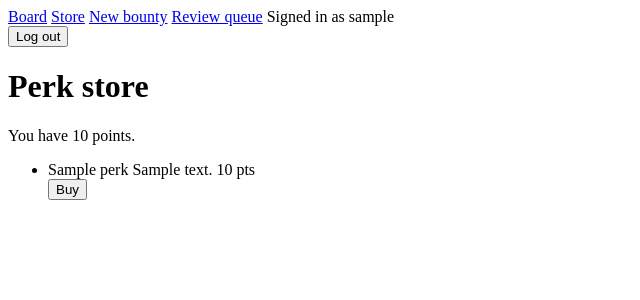
After one commit to globusyna/chores-project, a Django app: page /store/ in a window 1280 px wide. The commit adds this page. Shown: the top 300 px of the page, without its empty margins (0-640 px from the left). Run offline with Django 5.2, Linux system fonts and the light colour scheme; a user stored in the database is signed in; tables that the repository leaves empty hold one stand-in row (values such as "Sample post").

Commit message:
Task 18: perk store browsing & purchase action (HTMX)
- @login_required store at /store/ lists active perks + points_balance
  via _perk_row.html
- POST /store/<pk>/buy/ (require_POST): select_for_update on Profile,
  balance check, create LOCKED Purchase (no ledger write); insufficient
  -> fragment + "Not enough points" message, no create
- inactive/missing perk -> 404, GET -> 405, anon -> login redirect
- LOCKED does not reduce shown balance (open decision)
- "Store" link in base.html; tests/test_store.py

Co-Authored-By: Claude Sonnet 5 <noreply@anthropic.com>
Claude-Session: https://claude.ai/code/session_015NDNRZEpm6sDewmnqbmMSu

```diff
--- /dev/null
+++ b/dashboard/templates/dashboard/_perk_row.html
@@ -0,0 +1,21 @@
+{% comment %}
+One perk in the store (tasks.md #18), re-rendered as an HTMX fragment by
+the buy action. Stable DOM id for the swap.
+{% endcomment %}
+<li id="perk-{{ perk.pk }}" class="perk-row">
+    <span class="perk-title">{{ perk.title }}</span>
+    <span class="perk-description">{{ perk.description }}</span>
+    <span class="perk-cost">{{ perk.point_cost }} pts</span>
+
+    <form class="perk-action"
+          hx-post="{% url 'dashboard:buy_perk' perk.pk %}"
+          hx-target="#perk-{{ perk.pk }}"
+          hx-swap="outerHTML">
+        {% csrf_token %}
+        <button type="submit">Buy</button>
+    </form>
+
+    {% if message %}
+        <span class="perk-message">{{ message }}</span>
+    {% endif %}
+</li>
--- /dev/null
+++ b/dashboard/templates/dashboard/store.html
@@ -0,0 +1,18 @@
+{% extends "base.html" %}
+
+{% block title %}Perk store{% endblock %}
+
+{% block content %}
+    <h1>Perk store</h1>
+    <p id="store-balance">You have {{ balance }} points.</p>
+
+    {% if perks %}
+        <ul id="perk-list">
+            {% for perk in perks %}
+                {% include "dashboard/_perk_row.html" %}
+            {% endfor %}
+        </ul>
+    {% else %}
+        <p id="store-empty">No perks available right now.</p>
+    {% endif %}
+{% endblock %}
--- a/dashboard/urls.py
+++ b/dashboard/urls.py
@@ -13,4 +13,6 @@ urlpatterns = [
     path("review/", views.review_queue, name="review_queue"),
     path("review/<int:pk>/approve/", views.approve_bounty, name="approve_bounty"),
     path("review/<int:pk>/reject/", views.reject_bounty, name="reject_bounty"),
+    path("store/", views.store, name="store"),
+    path("store/<int:pk>/buy/", views.buy_perk, name="buy_perk"),
 ]
--- a/dashboard/views.py
+++ b/dashboard/views.py
@@ -4,11 +4,13 @@ from django.db.models import Case, IntegerField, When
 from django.shortcuts import get_object_or_404, redirect, render
 from django.views.decorators.http import require_POST
 
+from accounts.models import Profile
 from accounts.permissions import child_required, parent_required
 from chores.exceptions import InvalidTransition
 from chores.models import Bounty
 from ledger.models import PointTransaction
 from ledger.services import record_transaction
+from store.models import Perk, Purchase
 
 from .forms import BountyCreateForm
 
@@ -184,3 +186,61 @@ def create_bounty(request):
     else:
         form = BountyCreateForm()
     return render(request, "dashboard/bounty_form.html", {"form": form})
+
+
+@login_required
+def store(request):
+    """Browse active perks alongside the viewer's point balance (#18)."""
+    return render(
+        request,
+        "dashboard/store.html",
+        {
+            "perks": Perk.objects.filter(active=True),
+            "balance": request.user.profile.points_balance,
+        },
+    )
+
+
+def _render_perk_row(request, perk, *, message="", status=200):
+    return render(
+        request,
+        "dashboard/_perk_row.html",
+        {
+            "perk": perk,
+            "message": message,
+            "balance": request.user.profile.points_balance,
+        },
+        status=status,
+    )
+
+
+@login_required
+@require_POST
+def buy_perk(request, pk):
+    """Spend points on a perk, creating a LOCKED purchase (#18).
+
+    No ledger write here -- ``points_balance`` is only debited at
+    fulfilment (#19). The balance check and the insert happen under
+    ``select_for_update`` on the profile so two racing buys can't both
+    pass a balance that only covers one.
+    """
+    perk = get_object_or_404(Perk, pk=pk, active=True)
+
+    with transaction.atomic():
+        profile = Profile.objects.select_for_update().get(user=request.user)
+        if profile.points_balance < perk.point_cost:
+            return _render_perk_row(
+                request,
+                perk,
+                message=(
+                    f"Not enough points — {perk.title} costs {perk.point_cost}, "
+                    f"you have {profile.points_balance}."
+                ),
+            )
+        Purchase.objects.create(
+            user=request.user, perk=perk, status=Purchase.Status.LOCKED
+        )
+
+    return _render_perk_row(
+        request, perk, message="Purchased — waiting for a parent to hand it over."
+    )
--- a/templates/base.html
+++ b/templates/base.html
@@ -14,6 +14,7 @@ per-form wiring. Plain <form> posts still use their own {% csrf_token %}.
     <header>
         {% if user.is_authenticated %}
             <a href="{% url 'dashboard:board' %}">Board</a>
+            <a href="{% url 'dashboard:store' %}">Store</a>
             {% if user.profile.role == "PARENT" %}
                 <a href="{% url 'dashboard:create_bounty' %}">New bounty</a>
                 <a href="{% url 'dashboard:review_queue' %}">Review queue</a>
```
Also changed, not shown: _docs/tasks.md (+14 -0 lines), tests/test_store.py (added, +108 -0 lines).
